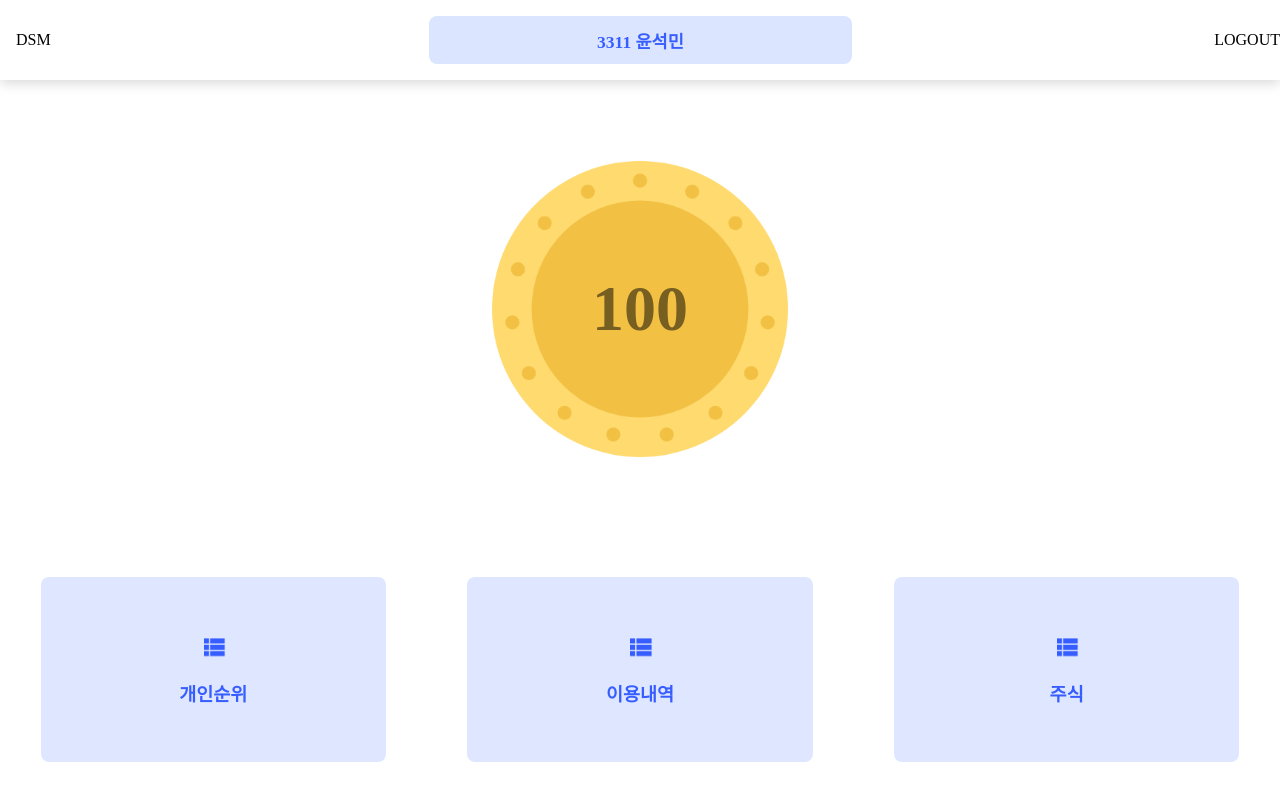
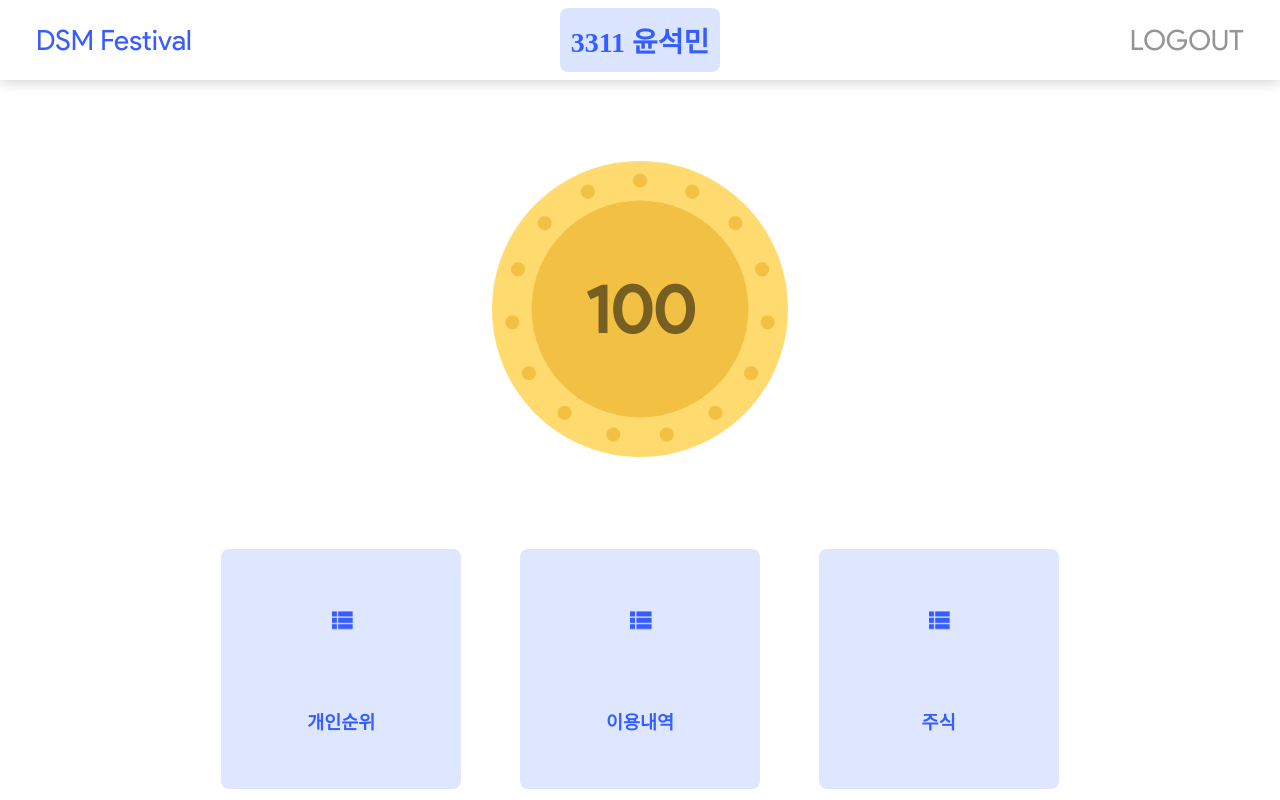
Before and after one commit to leafcis/DSM-Festival, a React app: page / in a window 1280 px wide. Built offline with nearby package versions, Linux system fonts and the light colour scheme; a web font is replaced by a local one.

Commit message:
[DSM FESTIVAL] Main

```diff
--- a/src/@types/index.d.ts
+++ b/src/@types/index.d.ts
@@ -7,3 +7,8 @@ declare module "*.svg" {
   const value: any;
   export default value;
 }
+
+declare module "*.ttf" {
+  const value: any;
+  export default value;
+}
--- a/src/component/App.tsx
+++ b/src/component/App.tsx
@@ -5,6 +5,9 @@ import {Route} from 'react-router-dom'
 import LoginContainer from '../container/LoginContainer'
 import MainContainer from '../container/MainContainer'
 import Header from './Header'
+import isMobile from '../utils/isMobile'
+
+import ProductSans from '../../src/fonts/ProductSans.ttf';
 
 const ContentWrapper = styled.div`
     display: flex;
@@ -23,13 +26,18 @@ const GlobalStyled = createGlobalStyle`
         overflow: hidden;
         display: flex;
     }
+
+    @font-face {
+        font-family: ProductSans;
+        src: url(${ProductSans});
+    }
 `
 
 const App = () => (
     <>
         <GlobalStyled />
         <ContentWrapper>
-            <Header />
+            <Header mobile = {isMobile()}/>
             <Route exact path="/" component={MainContainer}/>
             <Route exact path="/login" component={LoginContainer}/>
         </ContentWrapper>
--- a/src/component/Header.tsx
+++ b/src/component/Header.tsx
@@ -4,21 +4,19 @@ import styled from 'styled-components';
 const HeaderWrapper = styled.div`
     width: 100vw;
     height: 5rem;
-    box-shadow: 0 3px 12px 0 rgba(0, 0, 0, 0.16);\
+    box-shadow: 0 3px 12px 0 rgba(0, 0, 0, 0.16);
     display: flex;
     justify-content: space-between;
     align-items: center;
-    `
+`
 
 const LogoWrppaer = styled.div`
-    padding-left: 1rem;
-    padding-right: 1rem;
-
+    font-family: ProductSans;
+    color: #365dff;
+    ${ props => props.mobile ? `font-size: 1rem; padding-left: 1rem; padding-right: 1.66925rem;` : `font-size: 1.75rem;     padding-left: 2.25rem;` }
 `
 
 const StudentWrppaer = styled.div`
-    width: 33vw;
-    height: 3rem;
     background-color: rgba(36,93,255, 0.16);
     border-radius: 0.5rem;
     display: flex;
@@ -26,24 +24,30 @@ const StudentWrppaer = styled.div`
     justify-content: center;
     color: #365dff;
     font-family: 'Spoqa Han Sans';
-    font-size: 2.1875vh;
+    ${ props => props.mobile ? `font-size: 1rem; width: 33vw; height: 3rem;` : `font-size: 1.75rem; width: 10rem; height: 4rem;` }
     font-weight: bold;
 `
 
 const LoginWrapper = styled.div`
-
+    font-family: ProductSans;
+    ${ props => props.mobile ? `font-size: 1rem; padding-right: 1rem;` : `font-size: 1.75rem; padding-right: 2.25rem; padding-left: 2.59275rem;` }
+    color: #959595;
 `
 
-const Header = () => {
+interface Props {
+    mobile : boolean
+}
+
+const Header : React.FC<Props> = ({mobile} : Props) => {
     return (
         <HeaderWrapper>
-            <LogoWrppaer>
-                DSM
+            <LogoWrppaer mobile = {mobile}>
+                { mobile ? 'DSM' : 'DSM Festival' }
             </LogoWrppaer>
-            <StudentWrppaer>
+            <StudentWrppaer mobile = {mobile}>
                 3311 윤석민
             </StudentWrppaer>
-            <LoginWrapper>
+            <LoginWrapper mobile = {mobile}>
                 LOGOUT
             </LoginWrapper>
         </HeaderWrapper>
--- a/src/component/Main.tsx
+++ b/src/component/Main.tsx
@@ -8,6 +8,7 @@ const MainWrapper = styled.div`
     display: flex;
     flex-direction: column;
     justify-content: space-between;
+    align-items: center;
 `
 
 const CoinImageWrapper = styled.div`
@@ -34,7 +35,7 @@ const CoinImage = styled.div`
     display: flex;
     align-items: center;
     justify-content: center;
-    font-size: 8vh;
+    font-size: 4.16rem;
     font-family: ProductSans;
     color: #775f21;
     font-weight: 900;
@@ -43,9 +44,9 @@ const CoinImage = styled.div`
 const ListWrapper = styled.div`
     display: flex;
     height: 34.125vh;
-    width: 100%;
     justify-content: space-around;
     align-items: center;
+    ${props => props.mobile ? `width: 100%;` : `width: 70%;`}
 `
 
 interface Props {
@@ -55,7 +56,6 @@ interface Props {
 }
 
 const Main: React.FC<Props> = ({point, mobile, buttonList} : Props) => {
-    console.log(coinImage)
     return (
         <MainWrapper>
             <CoinImageWrapper>
@@ -63,7 +63,7 @@ const Main: React.FC<Props> = ({point, mobile, buttonList} : Props) => {
                     { point }
                 </CoinImage>
             </CoinImageWrapper>
-            <ListWrapper>
+            <ListWrapper mobile = {mobile}>
                 {buttonList}
             </ListWrapper>
         </MainWrapper>
--- a/src/component/SelectButton.tsx
+++ b/src/component/SelectButton.tsx
@@ -8,7 +8,8 @@ interface ButtonSelect {
 }
 
 interface Props {
-    data : ButtonSelect
+    data : ButtonSelect,
+    mobile : boolean,
 }
 
 const SelectButtonWrapper = styled.div`
@@ -23,6 +24,7 @@ const SelectButtonWrapper = styled.div`
     flex-direction: column;
     justify-content: space-between;
     align-items: center;
+    ${props => props.mobile ? `height: 33.125vh; width: 27vw;` : `height: 15rem; width: 15rem;`}
 `
 
 const ImageWrapper = styled.div`
@@ -39,11 +41,11 @@ const ContentWrapper = styled.div`
     font-family: 'Spoqa Han Sans';
 `
 
-const SelectButton : React.FC<Props> = ({data} : Props) => {
+const SelectButton : React.FC<Props> = ({data, mobile} : Props) => {
     return (
-        <SelectButtonWrapper>
-            <ImageWrapper />
-            <ContentWrapper>
+        <SelectButtonWrapper mobile = {mobile} >
+            <ImageWrapper mobile = {mobile}/>
+            <ContentWrapper mobile = {mobile}>
                 {data.kind}
             </ContentWrapper>
         </SelectButtonWrapper>
--- a/src/container/MainContainer.tsx
+++ b/src/container/MainContainer.tsx
@@ -16,7 +16,7 @@ const MainContainer : React.FC<Props> = ({point} : Props) => {
     const mobile : boolean = isMobile();
     const button: ButtonSelect[] = [{ kind : "개인순위", uri : "ranking" },{ kind : "이용내역", uri : "history" },{ kind : "주식", uri : "stock" }];
     const buttonList : React.ReactElement[] = button.map((data : ButtonSelect) => {
-        return <SelectButton key = {data.kind} data = {data}/>
+        return <SelectButton key = {data.kind} data = {data} mobile = {mobile} />
     })
     return (
         <>
--- a/webpack.config.js
+++ b/webpack.config.js
@@ -38,7 +38,7 @@ module.exports = {
         ]
       },
       {
-        test: /\.(png|svg|jpg|jpeg|gif)$/,
+        test: /\.(png|svg|jpg|jpeg|gif|ttf)$/,
         use: [
           {
             loader: "url-loader",
```
Also changed, not shown: src/fonts/ProductSans.ttf (renamed from src/fonts/Product Sans Regular.ttf).
